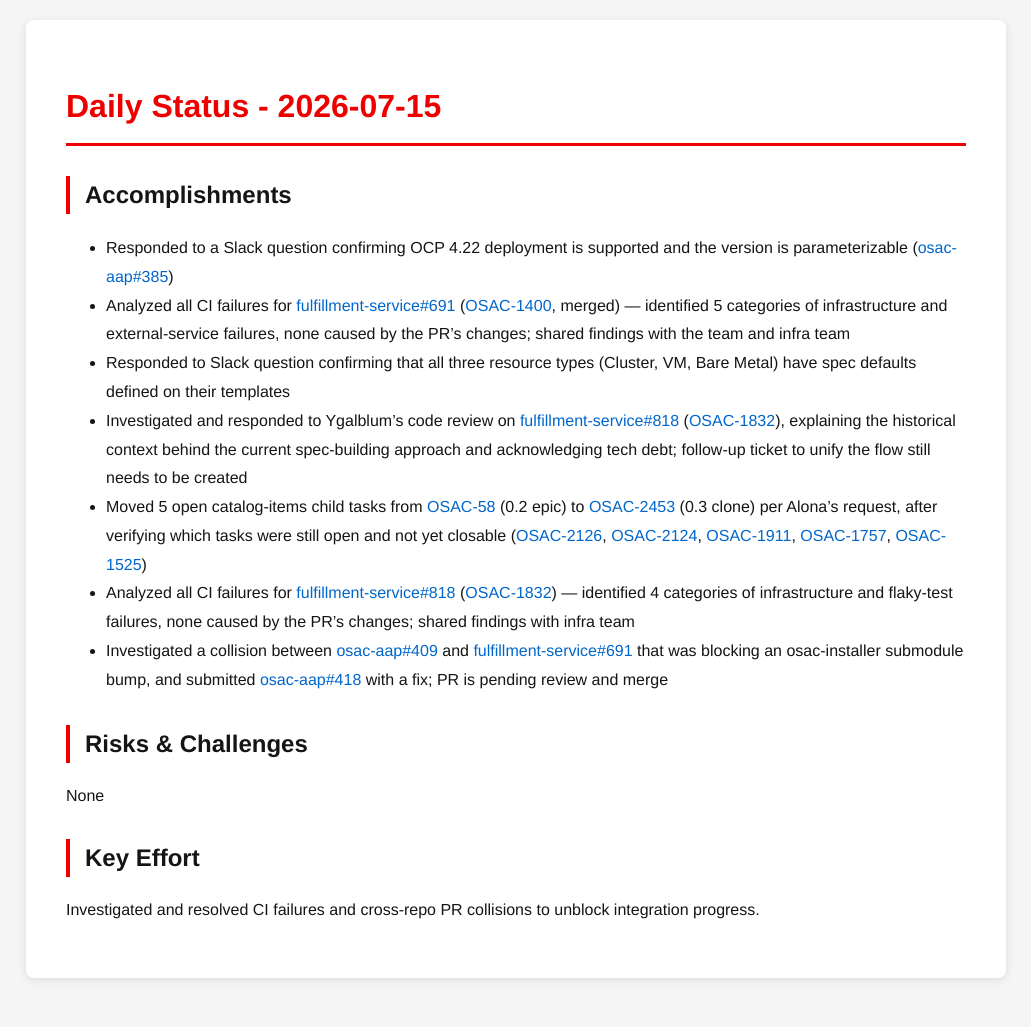
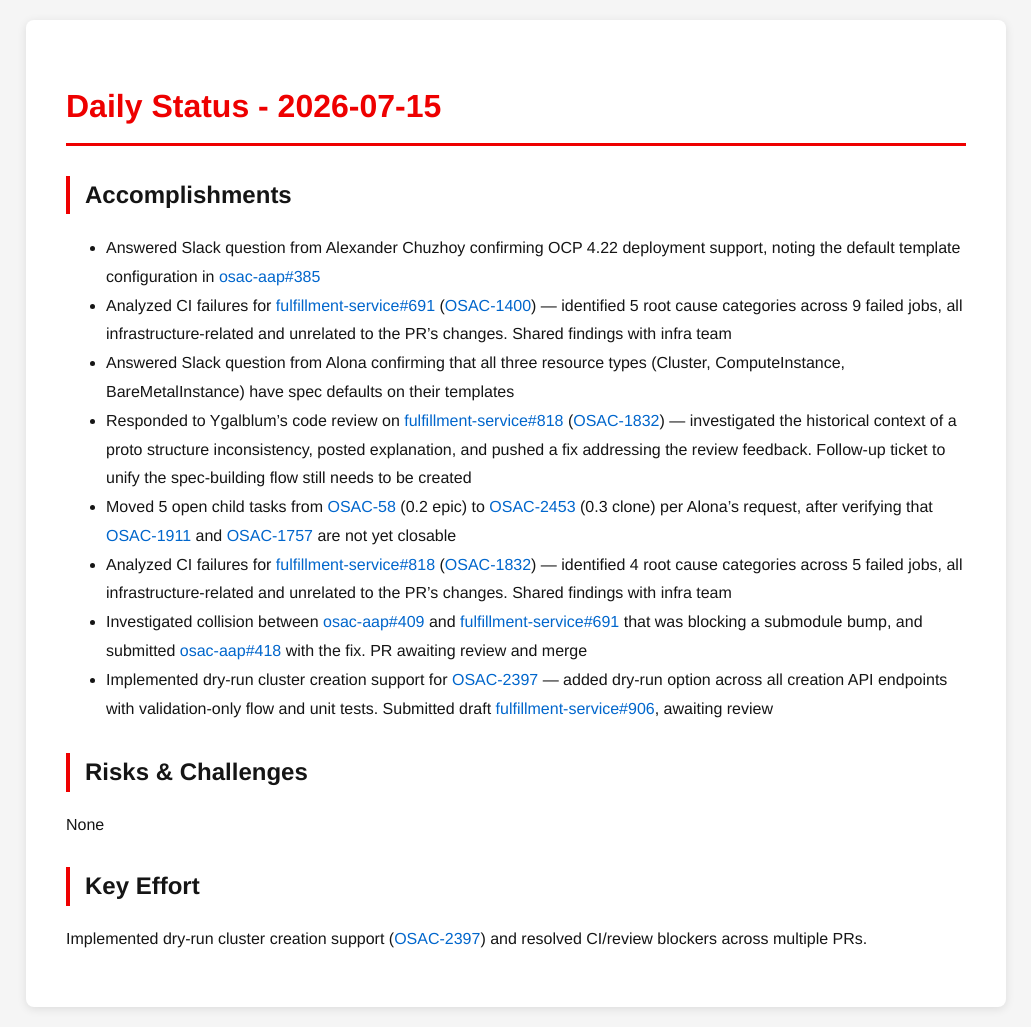
Before and after one commit to tzvatot/daily-status, a Jekyll site: the page built from 2026-07-15.md, in a window 1280 px wide. Shown: the whole page, without its empty margins (124-1155 px from the left). Built offline with Jekyll 4.4.1, drawn with Linux system fonts in a browser that asks for light colours; before the commit the page ends 998 px from its top, so only the background shows below that.

Commit message:
Daily status update - 2026-07-15

```diff
--- a/2026-07-15.md
+++ b/2026-07-15.md
@@ -7,16 +7,17 @@
 # Daily Status - 2026-07-15
 
 ## Accomplishments
-- Responded to a Slack question confirming OCP 4.22 deployment is supported and the version is parameterizable ([osac-aap#385](https://github.com/osac-project/osac-aap/pull/385))
-- Analyzed all CI failures for [fulfillment-service#691](https://github.com/osac-project/fulfillment-service/pull/691) ([OSAC-1400](https://redhat.atlassian.net/browse/OSAC-1400), merged) — identified 5 categories of infrastructure and external-service failures, none caused by the PR's changes; shared findings with the team and infra team
-- Responded to Slack question confirming that all three resource types (Cluster, VM, Bare Metal) have spec defaults defined on their templates
-- Investigated and responded to Ygalblum's code review on [fulfillment-service#818](https://github.com/osac-project/fulfillment-service/pull/818) ([OSAC-1832](https://redhat.atlassian.net/browse/OSAC-1832)), explaining the historical context behind the current spec-building approach and acknowledging tech debt; follow-up ticket to unify the flow still needs to be created
-- Moved 5 open catalog-items child tasks from [OSAC-58](https://redhat.atlassian.net/browse/OSAC-58) (0.2 epic) to [OSAC-2453](https://redhat.atlassian.net/browse/OSAC-2453) (0.3 clone) per Alona's request, after verifying which tasks were still open and not yet closable ([OSAC-2126](https://redhat.atlassian.net/browse/OSAC-2126), [OSAC-2124](https://redhat.atlassian.net/browse/OSAC-2124), [OSAC-1911](https://redhat.atlassian.net/browse/OSAC-1911), [OSAC-1757](https://redhat.atlassian.net/browse/OSAC-1757), [OSAC-1525](https://redhat.atlassian.net/browse/OSAC-1525))
-- Analyzed all CI failures for [fulfillment-service#818](https://github.com/osac-project/fulfillment-service/pull/818) ([OSAC-1832](https://redhat.atlassian.net/browse/OSAC-1832)) — identified 4 categories of infrastructure and flaky-test failures, none caused by the PR's changes; shared findings with infra team
-- Investigated a collision between [osac-aap#409](https://github.com/osac-project/osac-aap/pull/409) and [fulfillment-service#691](https://github.com/osac-project/fulfillment-service/pull/691) that was blocking an osac-installer submodule bump, and submitted [osac-aap#418](https://github.com/osac-project/osac-aap/pull/418) with a fix; PR is pending review and merge
+- Answered Slack question from Alexander Chuzhoy confirming OCP 4.22 deployment support, noting the default template configuration in [osac-aap#385](https://github.com/osac-project/osac-aap/pull/385)
+- Analyzed CI failures for [fulfillment-service#691](https://github.com/osac-project/fulfillment-service/pull/691) ([OSAC-1400](https://redhat.atlassian.net/browse/OSAC-1400)) — identified 5 root cause categories across 9 failed jobs, all infrastructure-related and unrelated to the PR's changes. Shared findings with infra team
+- Answered Slack question from Alona confirming that all three resource types (Cluster, ComputeInstance, BareMetalInstance) have spec defaults on their templates
+- Responded to Ygalblum's code review on [fulfillment-service#818](https://github.com/osac-project/fulfillment-service/pull/818) ([OSAC-1832](https://redhat.atlassian.net/browse/OSAC-1832)) — investigated the historical context of a proto structure inconsistency, posted explanation, and pushed a fix addressing the review feedback. Follow-up ticket to unify the spec-building flow still needs to be created
+- Moved 5 open child tasks from [OSAC-58](https://redhat.atlassian.net/browse/OSAC-58) (0.2 epic) to [OSAC-2453](https://redhat.atlassian.net/browse/OSAC-2453) (0.3 clone) per Alona's request, after verifying that [OSAC-1911](https://redhat.atlassian.net/browse/OSAC-1911) and [OSAC-1757](https://redhat.atlassian.net/browse/OSAC-1757) are not yet closable
+- Analyzed CI failures for [fulfillment-service#818](https://github.com/osac-project/fulfillment-service/pull/818) ([OSAC-1832](https://redhat.atlassian.net/browse/OSAC-1832)) — identified 4 root cause categories across 5 failed jobs, all infrastructure-related and unrelated to the PR's changes. Shared findings with infra team
+- Investigated collision between [osac-aap#409](https://github.com/osac-project/osac-aap/pull/409) and [fulfillment-service#691](https://github.com/osac-project/fulfillment-service/pull/691) that was blocking a submodule bump, and submitted [osac-aap#418](https://github.com/osac-project/osac-aap/pull/418) with the fix. PR awaiting review and merge
+- Implemented dry-run cluster creation support for [OSAC-2397](https://redhat.atlassian.net/browse/OSAC-2397) — added dry-run option across all creation API endpoints with validation-only flow and unit tests. Submitted draft [fulfillment-service#906](https://github.com/osac-project/fulfillment-service/pull/906), awaiting review
 
 ## Risks & Challenges
 None
 
 ## Key Effort
-Investigated and resolved CI failures and cross-repo PR collisions to unblock integration progress.
+Implemented dry-run cluster creation support ([OSAC-2397](https://redhat.atlassian.net/browse/OSAC-2397)) and resolved CI/review blockers across multiple PRs.
```
